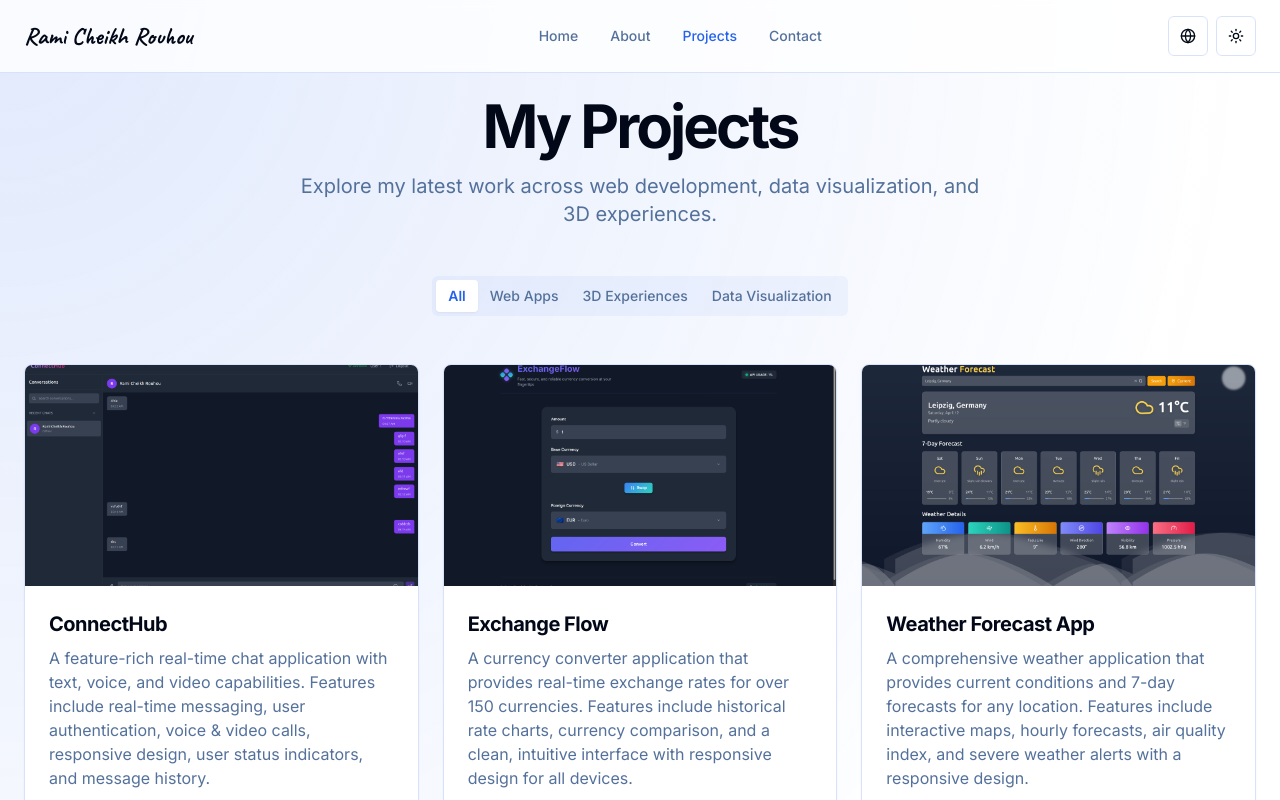
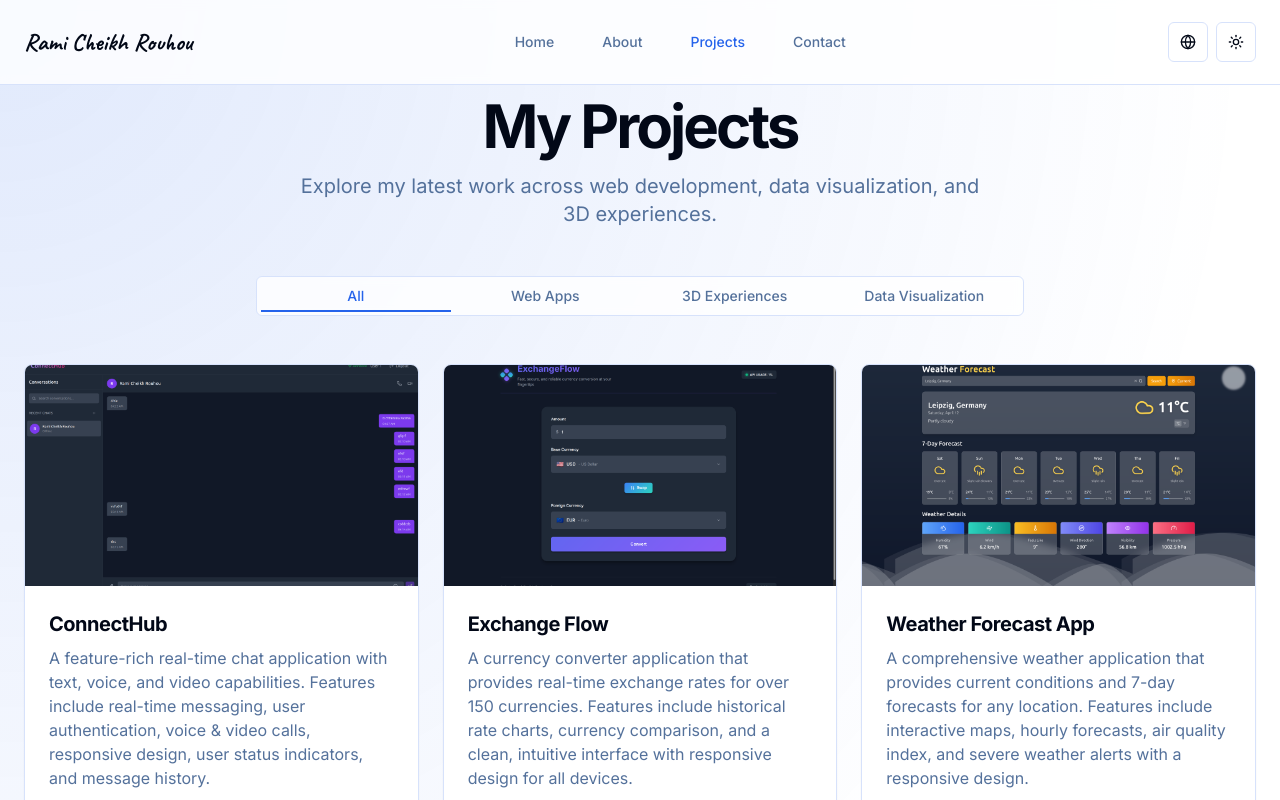
Before and after one commit to ramiichr/myportfolio, a Next.js app: page /projects in a window 1280 px wide. Shown: the top 800 px of the page. Built offline with nearby package versions, Linux system fonts and the light colour scheme.

Commit message:
optimize LCP and improve navigation consistency

```diff
--- a/app/about/page.tsx
+++ b/app/about/page.tsx
@@ -92,6 +92,7 @@ export default function AboutPage() {
                 src="/profile.png"
                 alt="Profile"
                 fill
+                priority
                 className="object-cover object-[center_top]"
               />
             </div>
@@ -119,17 +120,19 @@ export default function AboutPage() {
         </div>
 
         <Tabs defaultValue="skills" className="w-full">
-          <TabsList className="grid w-full grid-cols-3">
-            <TabsTrigger value="skills">
+          <div className="flex justify-center w-full mb-8">
+            <TabsList className="w-full">
+              <TabsTrigger value="skills" className="flex-1">
                 {translations.about.skills}
               </TabsTrigger>
-            <TabsTrigger value="experience">
+              <TabsTrigger value="experience" className="flex-1">
                 {translations.about.experience}
               </TabsTrigger>
-            <TabsTrigger value="education">
+              <TabsTrigger value="education" className="flex-1">
                 {translations.about.education}
               </TabsTrigger>
             </TabsList>
+          </div>
 
           <TabsContent value="skills" className="mt-6">
             <motion.div
--- a/app/globals.css
+++ b/app/globals.css
@@ -291,6 +291,33 @@ button,
   opacity: 0.4;
 }
 
+/* Nav item styles for both desktop and mobile */
+.nav-item::after,
+.mobile-nav-item::after {
+  content: "";
+  position: absolute;
+  bottom: 0;
+  left: 0;
+  width: 0;
+  height: 2px;
+  background: hsl(var(--primary));
+  transition: all 0.3s ease;
+  opacity: 0;
+}
+
+.nav-item:hover::after,
+.nav-item[data-active="true"]::after,
+.mobile-nav-item:hover::after,
+.mobile-nav-item[data-active="true"]::after {
+  width: 100%;
+  opacity: 1;
+}
+
+.nav-item:active,
+.mobile-nav-item:active {
+  transform: scale(0.98);
+}
+
 /* Mobile menu and responsive styles */
 @media (max-width: 768px) {
   .header-blur {
@@ -311,12 +338,18 @@ button,
     width: 0;
     height: 2px;
     background: hsl(var(--primary));
-    transition: width 0.3s ease;
+    transition: all 0.3s ease;
+    opacity: 0;
   }
 
   .mobile-nav-item:hover::after,
   .mobile-nav-item[data-active="true"]::after {
     width: 100%;
+    opacity: 1;
+  }
+
+  .mobile-nav-item:active {
+    transform: scale(0.98);
   }
 }
 
--- a/app/projects/page.tsx
+++ b/app/projects/page.tsx
@@ -66,8 +66,8 @@ export default function ProjectsPage() {
         className="w-full mb-12"
         onValueChange={setActiveCategory}
       >
-        <div className="flex justify-center">
-          <TabsList>
+        <div className="flex justify-center w-full">
+          <TabsList className="w-full max-w-3xl">
             <TabsTrigger value="all">
               {translations.projects.categories.all}
             </TabsTrigger>
--- a/components/layout/header/MobileMenu.tsx
+++ b/components/layout/header/MobileMenu.tsx
@@ -26,7 +26,7 @@ const MobileMenu = memo(function MobileMenu({
           animate={{ height: "auto", opacity: 1 }}
           exit={{ height: 0, opacity: 0 }}
           transition={{ duration: 0.2, ease: "easeInOut" }}
-          className="absolute top-full left-0 right-0 bg-background/95 backdrop-blur-md border-b md:hidden overflow-hidden"
+          className="absolute top-full left-0 right-0 bg-background/80 backdrop-blur-sm border-b md:hidden overflow-hidden"
         >
           <nav className="flex flex-col max-w-7xl mx-auto px-6">
             {items.map((item) => (
@@ -38,7 +38,7 @@ const MobileMenu = memo(function MobileMenu({
               >
                 <Link
                   href={item.href}
-                  className={`text-base font-medium py-4 transition-colors hover:text-primary ${
+                  className={`block w-full text-base font-medium py-4 px-2 transition-all hover:translate-x-1 hover:text-primary mobile-nav-item ${
                     activePath === item.href
                       ? "text-primary"
                       : "text-muted-foreground"
--- a/components/layout/header/NavigationMenu.tsx
+++ b/components/layout/header/NavigationMenu.tsx
@@ -19,7 +19,7 @@ export const NavigationMenu = memo(function NavigationMenu({
         <Link
           key={item.name}
           href={item.href}
-          className={`text-sm font-medium transition-colors hover:text-primary ${
+          className={`relative px-2 py-4 text-sm font-medium transition-colors hover:text-primary nav-item ${
             activePath === item.href ? "text-primary" : "text-muted-foreground"
           }`}
         >
--- a/components/ui/tabs.tsx
+++ b/components/ui/tabs.tsx
@@ -14,7 +14,7 @@ const TabsList = React.forwardRef<
   <TabsPrimitive.List
     ref={ref}
     className={cn(
-      "inline-flex h-10 items-center justify-center rounded-md bg-primary/5 p-1 text-muted-foreground transition-colors hover:bg-primary/10",
+      "inline-flex h-10 items-center justify-center rounded-md bg-background/80 backdrop-blur-sm border p-1 text-muted-foreground w-full",
       className
     )}
     {...props}
@@ -29,9 +29,11 @@ const TabsTrigger = React.forwardRef<
   <TabsPrimitive.Trigger
     ref={ref}
     className={cn(
-      "inline-flex items-center justify-center whitespace-nowrap rounded-sm px-3 py-1.5 text-sm font-medium ring-offset-background transition-all focus-visible:outline-none focus-visible:ring-2 focus-visible:ring-ring focus-visible:ring-offset-2 disabled:pointer-events-none disabled:opacity-50",
-      "data-[state=active]:bg-background data-[state=active]:text-primary data-[state=active]:shadow-sm data-[state=active]:font-semibold",
-      "hover:text-primary/90",
+      "inline-flex items-center justify-center whitespace-nowrap rounded-sm px-3 py-1.5 text-sm font-medium ring-offset-background transition-all focus-visible:outline-none focus-visible:ring-2 focus-visible:ring-ring focus-visible:ring-offset-2 disabled:pointer-events-none disabled:opacity-50 relative flex-1",
+      "hover:text-primary data-[state=active]:text-primary",
+      "after:absolute after:bottom-0 after:left-0 after:w-0 after:h-0.5 after:bg-primary after:transition-all after:duration-300 after:opacity-0",
+      "data-[state=active]:after:w-full data-[state=active]:after:opacity-100",
+      "hover:after:w-full hover:after:opacity-100",
       className
     )}
     {...props}
```
Lines whose indentation alone changed are shown as unchanged.
